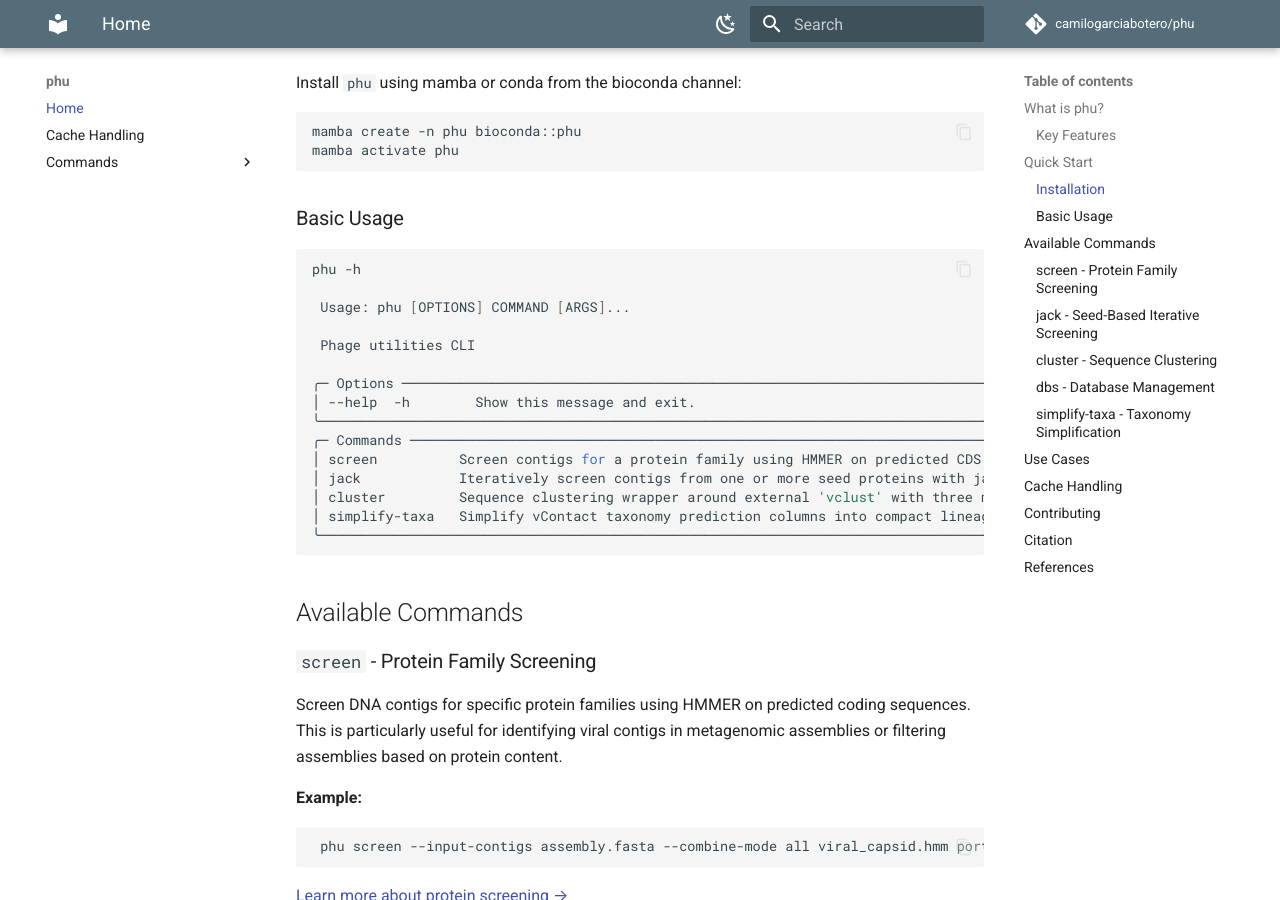
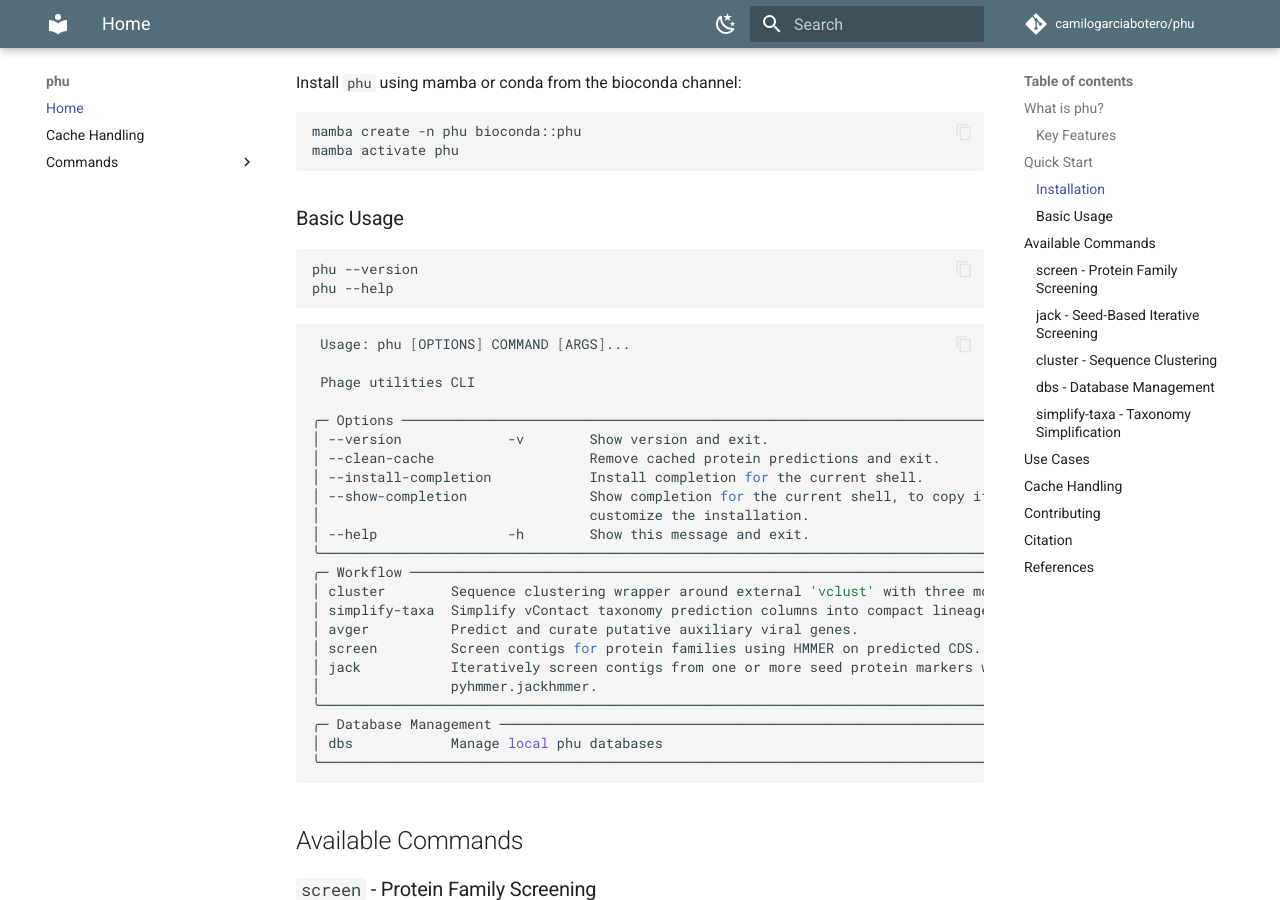
Before and after one commit to camilogarciabotero/phu, an MkDocs documentation site: the page built from docs/index.md, in a window 1280 px wide and 900 px high, scrolled down 670 px. Built offline with MkDocs 1.6.1 and Material for MkDocs 9.7.7, drawn with Linux system fonts in a browser that asks for light colours; comment, search, counter and statistics services are not loaded.

Commit message:
Update basic usage section in documentation to include additional commands and options

````diff
--- a/docs/index.md
+++ b/docs/index.md
@@ -31,22 +31,37 @@ mamba activate phu
 ### Basic Usage
 
 ```bash
-phu -h
+phu --version
+phu --help
+```
 
+```bash
  Usage: phu [OPTIONS] COMMAND [ARGS]...
 
  Phage utilities CLI
 
-╭─ Options ──────────────────────────────────────────────────────────────────────────────────╮
-│ --help  -h        Show this message and exit.                                              │
-╰────────────────────────────────────────────────────────────────────────────────────────────╯
-╭─ Commands ─────────────────────────────────────────────────────────────────────────────────╮
-│ screen          Screen contigs for a protein family using HMMER on predicted CDS.          │
-│ jack            Iteratively screen contigs from one or more seed proteins with jackhmmer.  │
-│ cluster         Sequence clustering wrapper around external 'vclust' with three modes.     │
-│ simplify-taxa   Simplify vContact taxonomy prediction columns into compact lineage codes.  │
-╰────────────────────────────────────────────────────────────────────────────────────────────╯
+╭─ Options ────────────────────────────────────────────────────────────────────────────────────╮
+│ --version             -v        Show version and exit.                                       │
+│ --clean-cache                   Remove cached protein predictions and exit.                  │
+│ --install-completion            Install completion for the current shell.                    │
+│ --show-completion               Show completion for the current shell, to copy it or         │
+│                                 customize the installation.                                  │
+│ --help                -h        Show this message and exit.                                  │
+╰──────────────────────────────────────────────────────────────────────────────────────────────╯
+╭─ Workflow ───────────────────────────────────────────────────────────────────────────────────╮
+│ cluster        Sequence clustering wrapper around external 'vclust' with three modes.        │
+│ simplify-taxa  Simplify vContact taxonomy prediction columns into compact lineage codes.     │
+│ avger          Predict and curate putative auxiliary viral genes.                            │
+│ screen         Screen contigs for protein families using HMMER on predicted CDS.             │
+│ jack           Iteratively screen contigs from one or more seed protein markers with         │
+│                pyhmmer.jackhmmer.                                                            │
+╰──────────────────────────────────────────────────────────────────────────────────────────────╯
+╭─ Database Management ────────────────────────────────────────────────────────────────────────╮
+│ dbs            Manage local phu databases                                                    │
+╰──────────────────────────────────────────────────────────────────────────────────────────────╯
+
 ```
+
 
 ## Available Commands
 
````
